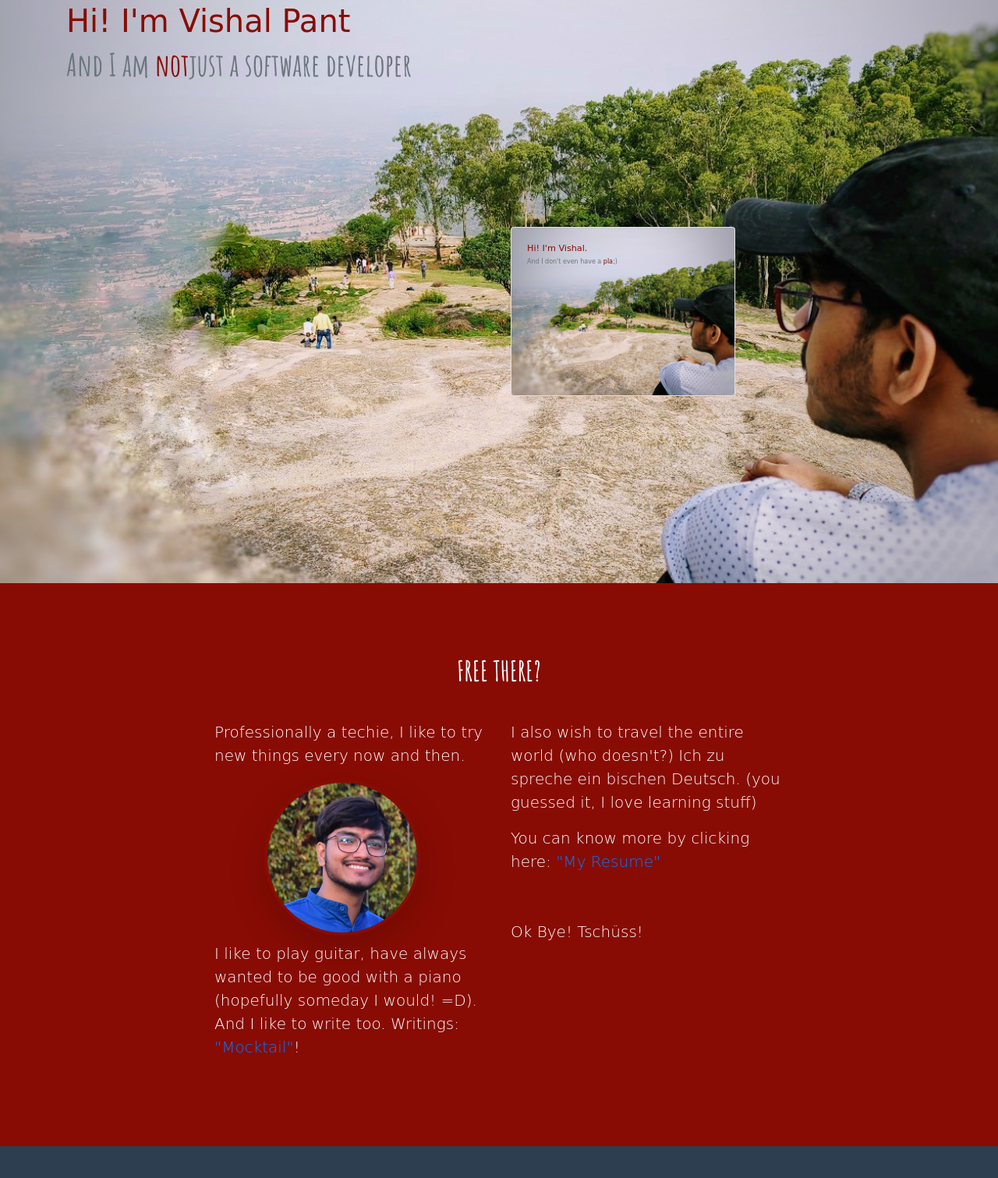
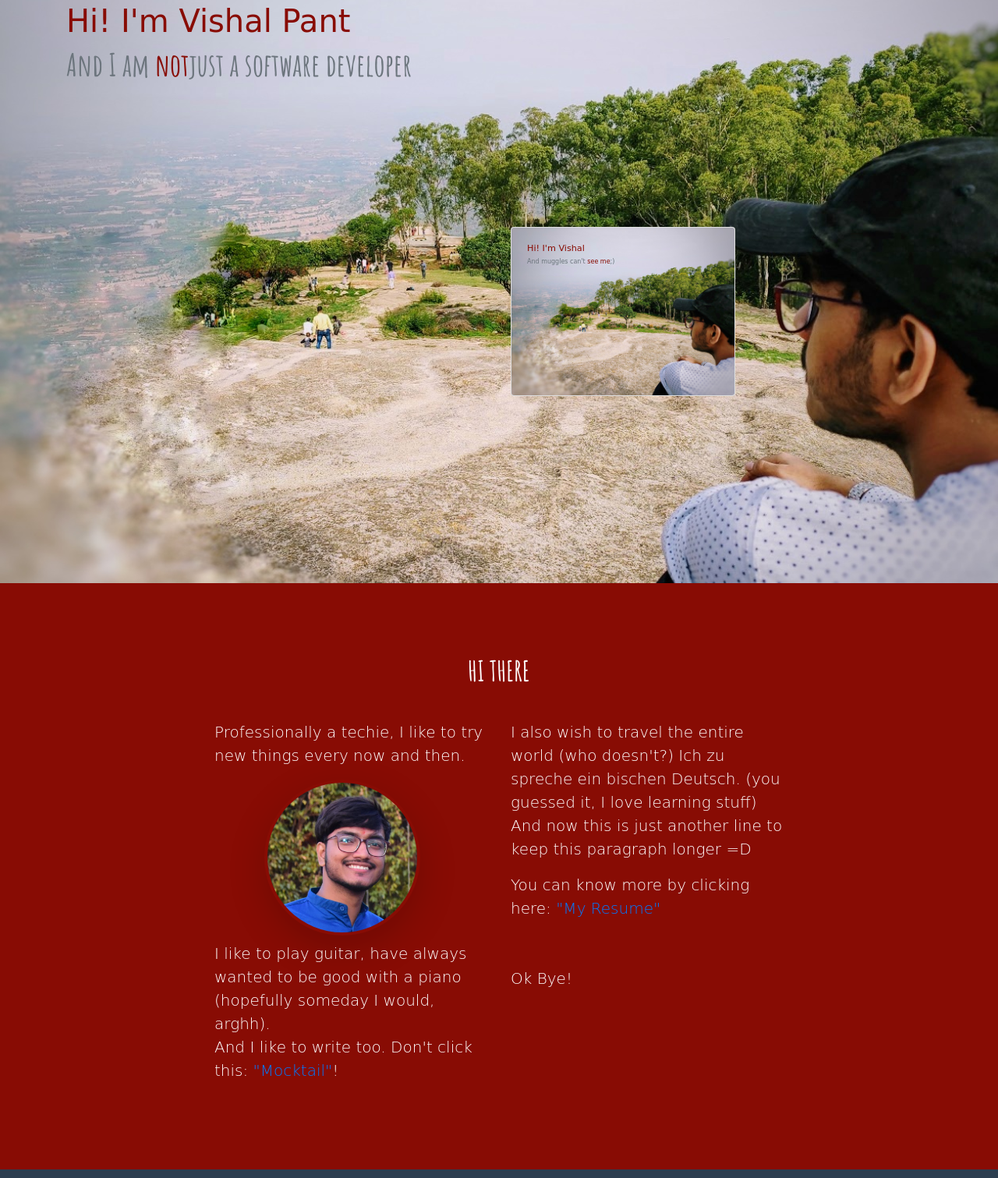
Before and after one commit to vishalpant121/vishalpant121.github.io, a plain HTML site: page index.html in a window 1280 px wide. Shown: the part 149-1660 px from the top of the page at 78% size. Drawn offline with nearby package versions, Linux system fonts and the light colour scheme.

Commit message:
Update index.html

```diff
--- a/index.html
+++ b/index.html
@@ -59,8 +59,8 @@
         <div class="card card-style">
           <img class="card-img" src="assets/images/vic.jpeg" alt="Card image">
           <div class="card-img-overlay">
-            <h5 class="card-title">Hi! I'm Vishal.</h5>
-            <h6 class="card-subtitle mb-2 text-muted">And I don't even have a <span style="color: #880c04;">pla</span>;)</h6>
+            <h5 class="card-title">Hi! I'm Vishal</h5>
+            <h6 class="card-subtitle mb-2 text-muted">And muggles can't <span style="color: #880c04;">see me</span>;)</h6>
           </div>
         </div>
       </div>
@@ -70,19 +70,19 @@
   <!-- About Section-->
   <section class="page-section about text-white mb-0" id="about">
     <div class="container">
-      <h2 class="page-section-heading text-center text-uppercase text-white">Free there? </h2>
+      <h2 class="page-section-heading text-center text-uppercase text-white">Hi there </h2>
       <div class="divider-top"></div>
       <div class="row">
         <div class="col-lg-4 ml-auto">
           <p class="lead top-text">Professionally a techie, I like to try new things every now and then.</p>
           <div class="img-pad"><img class="rounded-circle img-fluid shadow-lg p-1 mb-2 rounded" src="assets/images/my_photo.jpg" alt="Me!"></div>
-          <p class="lead top-text">I like to play guitar, have always wanted to be good with a piano (hopefully someday I would! =D). And I like to write too. Writings: <a href="https://thismocktail.wordpress.com/">"Mocktail"</a>!</p>
+          <p class="lead top-text">I like to play guitar, have always wanted to be good with a piano (hopefully someday I would, arghh). <br> And I like to write too. Don't click this: <a href="https://thismocktail.wordpress.com/">"Mocktail"</a>!</p>
         </div>
         <div class="col-lg-4 mr-auto">
-          <p class="lead top-text">I also wish to travel the entire world (who doesn't?) Ich zu spreche ein bischen Deutsch. (you guessed it, I love learning stuff)<br>
+          <p class="lead top-text">I also wish to travel the entire world (who doesn't?) Ich zu spreche ein bischen Deutsch. (you guessed it, I love learning stuff) And now this is just another line to keep this paragraph longer =D<br>
            </p>
           <p class="lead top-text">You can know more by clicking here: <a href="assets/pdf/vishalpant.pdf">"My Resume"</a> <br/>
-          <br> <br> Ok Bye! Tschüss!</p>
+          <br> <br> Ok Bye! </p>
         </div>
       </div>
     </div>
```
